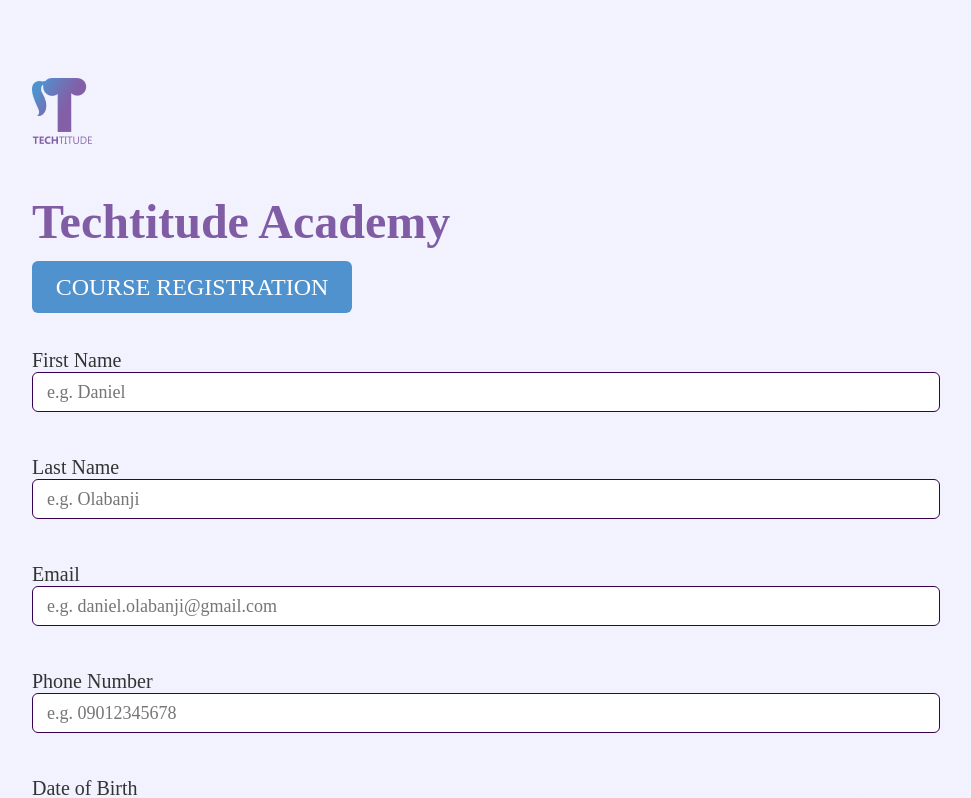
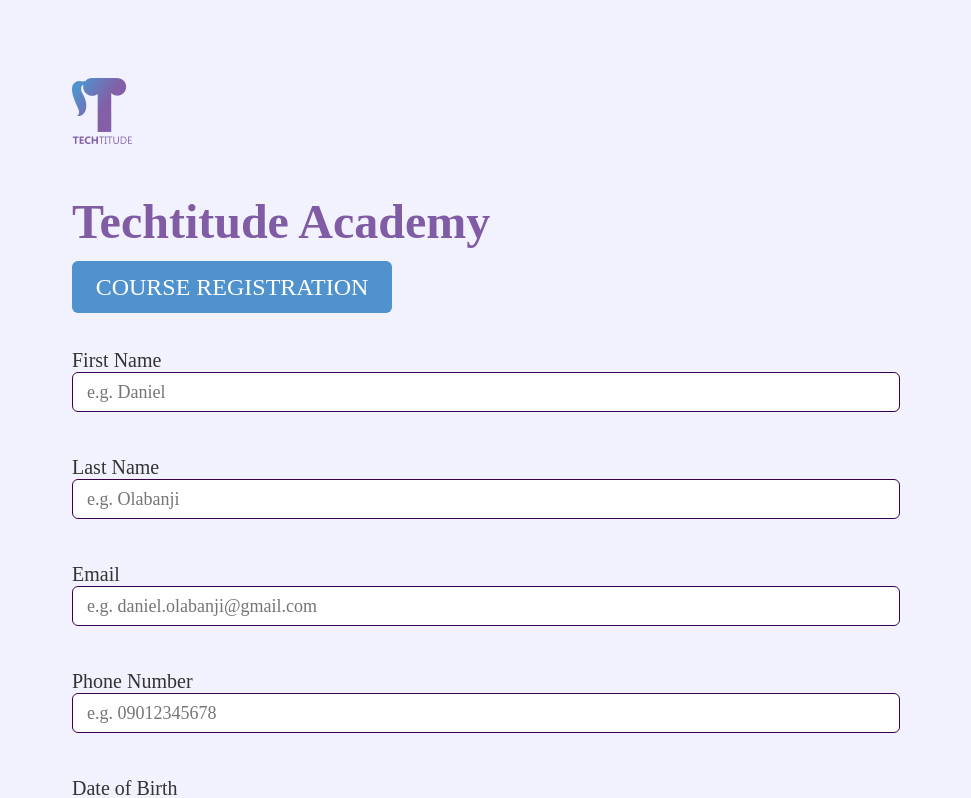
Before and after one commit to Layconnn/Techtitude, a React (Vite) app: page /registration in a window 1280 px wide. Shown: the top 798 px of the page, without its empty margins (154-1125 px from the left). Built offline with nearby package versions, Linux system fonts and the light colour scheme; no server answers; a web font is replaced by a local one.

Commit message:
initial commit

```diff
--- a/src/app/App.jsx
+++ b/src/app/App.jsx
@@ -1,11 +1,13 @@
 import React from 'react';
 import '../styles/global.scss'
+//import Delete from '../pages/delete';
 import Router from '../route/router';
 
 function App() {
 
   return (
     <>
+      {/*<Delete />*/}
       <Router />
     </>
   )
--- a/src/components/input.jsx
+++ b/src/components/input.jsx
@@ -3,7 +3,7 @@
 function Input(props) {
   return (
     <>
-        <input placeholder={props.placeholder} type={props.type} required name={props.name} className={props.className} />
+        <input placeholder={props.placeholder} type={props.type} onChange={props.onChange} value={props.value} name={props.name} className={props.className} />
     </>
   )
 }
--- a/src/pages/registrationPage.jsx
+++ b/src/pages/registrationPage.jsx
@@ -1,30 +1,32 @@
 import React from 'react'
 import Input from '../components/input'
 import { useState } from 'react'
-import axios from 'axios'
+import Api from '../api/api'
 
 function RegistrationPage() {
+  const url = 'https://products-curd-api.netlify.app/.netlify/functions/api/products'
 const [data, setData] = useState({
   name: '',
   quantity: '',
-  image: '',
-  price: ''
-})
+  price: '',
+  image: ''
+});
 
 const handleChange = (e) => {
-  const value = e.target.value;
-  setData({...data, [e.target.name]: value});
-}
+  const newData = {...data}
+  newData[e.target.name] = e.target.value;
+  setData(newData)
+};
 
 const handleSubmit = (e) => {
-  e.preventDefault();
-  const userInfo = {
-    name: data.name,
-    quantity: data.quantity,
-    image: data.image,
-    price: data.price,
-  };
-    axios.post('https://products-curd-api.netlify.app/.netlify/functions/api/products', userInfo ).then((response) => {console.log(response.data.status)} );
+    Api.post(url, {
+      name: data.name,
+      quantity: data.quantity,
+      price: data.price,
+      image: data.image
+    } )
+    .then((response) => {console.log(response.data)} )
+    .catch(err => console.log(err));
 };
 
   return (
@@ -37,36 +39,39 @@
               <div>COURSE REGISTRATION</div>
             </div>
             <div className='registration-page__container__information'>
-              <form onSubmit={handleSubmit}>
+              <form onSubmit={(e) => handleSubmit(e)}>
                 <label>First Name</label><br/>
                   <Input
                   value={data.name}
+                  name='name'
                   type='text'
-                  onChange={handleChange}
+                  onChange={(e) => handleChange(e)}
                   placeholder='e.g. Daniel'
                   className='registration-page__container__information__input'
                   /><br /><br /><br /><br />
                 <label>Last Name</label><br/>
                   <Input
                   value={data.quantity}
-                  type='text'
-                  onChange={handleChange}
+                  name='quantity'
+                  type='number'
+                  onChange={(e) => handleChange(e)}
                   placeholder='e.g. Olabanji'
                   className='registration-page__container__information__input'
                   /><br /><br /><br /><br />
                 <label>Email</label><br/>
                   <Input
-                  value={data.image}
-                  onChange={handleChange}
                   placeholder='e.g. daniel.olabanji@gmail.com'
+                  name='price'
+                  type='number'
+                  onChange={(e) => handleChange(e)}
                   className='registration-page__container__information__input'
                   /><br /><br /><br /><br />
                 <label>Phone Number</label><br/>
                   <Input
-                  value={data.price}
-                  type='number'
-                  onChange={handleChange}
                   placeholder='e.g. 09012345678'
+                  name='image'
+                  type='text'
+                  onChange={(e) => handleChange(e)}
                   className='registration-page__container__information__input'
                   /><br /><br /><br /><br />
                 <label>Date of Birth</label><br/>
--- a/src/styles/pages/registration-page.scss
+++ b/src/styles/pages/registration-page.scss
@@ -3,6 +3,8 @@
     &__container{
         margin: auto;
         width: 90.8rem;
+        max-width: 100%;
+        padding: 0 4rem 0 4rem;
         img{
             margin-top: 7.8rem;
         }
@@ -21,15 +23,19 @@
                 border-radius: 0.6rem;
                 font-size: 2.4rem;
                 margin-top: 1.2rem;
+                white-space: nowrap;
                 background: linear-gradient(274.67deg, #4F92CE 54.08%, #4F92CE 122.01%);
                 color: white;
                 width: 32rem;
                 height: 5.2rem;
                 cursor: pointer;
+                @media (max-width: 320px) {
+                    font-size: 1.6rem;
+                }
             }
         }
         &__information{
-            margin-top: 3.6rem;
+            margin-top: 3.6em;
             label{
                 font-weight: 400;
                 font-size: 2rem;
@@ -37,12 +43,13 @@
             }
             &__input{
                 display: flex;
-                flex-wrap: wrap;
+                flex-shrink: 1;
                 font-family: 'BR Firma';
                 width: 90.8rem;
                 height: 4rem;
                 padding-left: 1.4rem;
                 font-weight: 400;
+                max-width: 100%;
                 border-radius: 0.6rem;
                 border: 0.07rem solid #37014F;
                 font-size: 1.8rem;
@@ -54,6 +61,7 @@
                 padding-bottom: 1.4rem;
                 border-radius: 0.6rem;
                 background-color: white;
+                max-width: 100%;
             }
             &__response{
                 display: flex;
@@ -62,6 +70,7 @@
                 font-family: 'BR Firma';
                 height: 4rem;
                 padding-left: 1.4rem;
+                max-width: 100%;
                 font-weight: 400;
                 border-radius: 0.6rem;
                 border: 0.07rem solid #37014F;
```
Also changed, not shown: src/pages/delete.jsx (added, +81 -0 lines), src/pages/home.jsx (line endings or trailing spaces).
